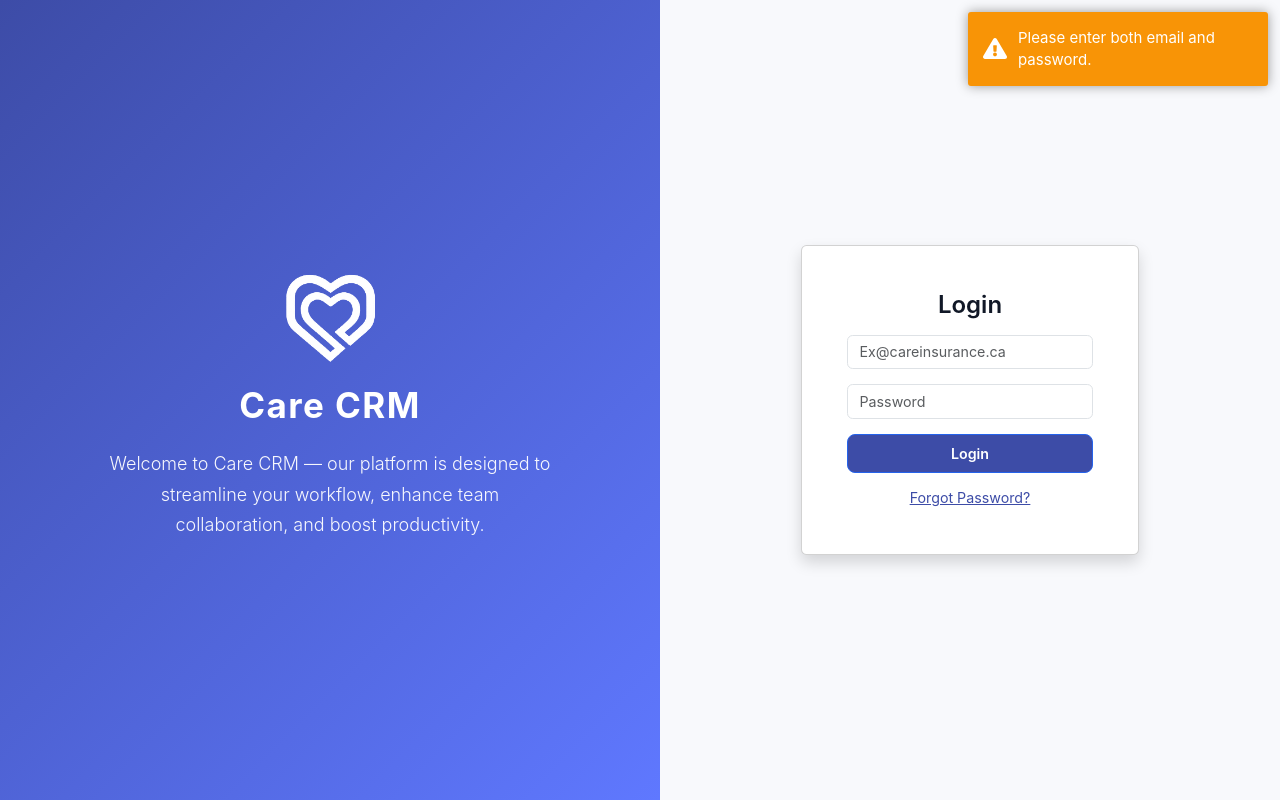
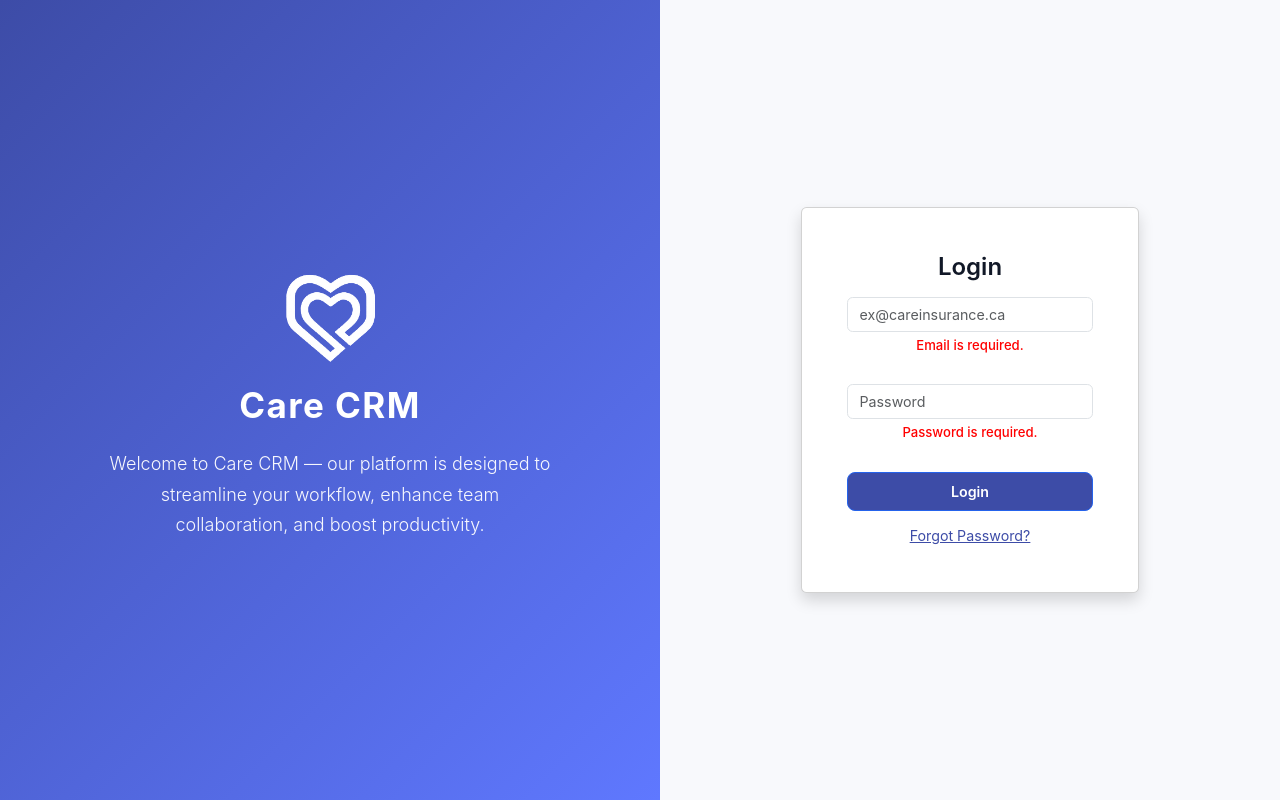
Before and after one commit to frontdesk-beep/Task-Manager-Care-UI, an Angular app: page /login in a window 1280 px wide. Both pictures are taken after a click on the button "Login". Built offline with nearby package versions, Linux system fonts and the light colour scheme.

Commit message:
feat(validation)

```diff
--- a/src/app/pages/dashboard/dashboard.html
+++ b/src/app/pages/dashboard/dashboard.html
@@ -67,7 +67,6 @@
             <option *ngFor="let status of statuses" [value]="status.id">{{ status.name }}</option>
           </select>
           <button type="button" (click)="UpdateTask(task, task.statusId)">Save</button>
-          <!-- <button type="button" (click)="testClick('CLICK')">Save</button> -->
           <a href="/main/task/{{task.id}}" (click)="openTask(task.id); $event.preventDefault()" class="open-link">Open</a>
         </div>
       </article>
--- a/src/app/pages/dashboard/dashboard.ts
+++ b/src/app/pages/dashboard/dashboard.ts
@@ -6,6 +6,7 @@ import { Subscription } from 'rxjs';
 import { TaskService } from '../../services/task.service';
 import { Auth } from '../../services/auth';
 import { TaskStore } from '../../services/task-store.service';
+import { ChangeDetectorRef } from '@angular/core';
 
 @Component({
   selector: 'app-dashboard',
@@ -73,6 +74,7 @@ export class Dashboard implements OnInit, OnDestroy {
     private auth: Auth,
     private taskStore: TaskStore,
     private router: Router,
+    private cdr: ChangeDetectorRef
   ) {
     console.log('Dashboard constructor called');
   }
@@ -92,7 +94,6 @@ export class Dashboard implements OnInit, OnDestroy {
         this.addNames();
       })
     );
-
     this.storeSubs.add(
       this.taskStore.createdTasks$.subscribe((list: any[]) => {
         this.createdTasks = Array.isArray(list) ? list : [];
@@ -109,6 +110,7 @@ export class Dashboard implements OnInit, OnDestroy {
 
     this.loadUsers();
 
+    // important - starts here
     this.taskStore.initForUser(this.currentUserId);
   }
 
@@ -127,7 +129,6 @@ export class Dashboard implements OnInit, OnDestroy {
           : (res?.data || []);
 
         console.log('Users count:', this.users.length);
-
         this.addNames();
       },
       error: (err) => {
@@ -221,7 +222,7 @@ export class Dashboard implements OnInit, OnDestroy {
     ).length;
     this.refreshAssignedView();
     this.refreshCreatedView();
-    // this.cdr.detectChanges();
+     this.cdr.detectChanges();
   }
 
   openTask(id: number) {
@@ -296,6 +297,7 @@ export class Dashboard implements OnInit, OnDestroy {
   }
 
   trackByTaskId(index: number, task: any) {
+    console.log('Dashboard clicked...')
     return task.id;
   }
 
@@ -444,6 +446,9 @@ export class Dashboard implements OnInit, OnDestroy {
     this.paginatedAssignedTasks =
       filtered.slice(start, start + this.itemsPerPage);
     this.uniqueCreatedUsers = this.getUniqueCreatedBy();
+    console.log("assignedTasks:", this.assignedTasks.length);
+console.log("filteredAssignedTasks:", this.filteredAssignedTasks.length);
+console.log("paginatedAssignedTasks:", this.paginatedAssignedTasks.length);
   }
 
 
--- a/src/app/pages/forgotpassword/forgotpassword.html
+++ b/src/app/pages/forgotpassword/forgotpassword.html
@@ -3,7 +3,7 @@
     <input class="form-control mt-3" [(ngModel)]="email" placeholder="Ex@careinsurance.ca">
     <input class="form-control mt-3" [(ngModel)]="newPassword" placeholder="New Password">
     <input class="form-control mt-3" [(ngModel)]="confirmPassword" placeholder="Confirm New Password">
-    <button class="btn btn-primary p-2 mt-3" (click)="resetPassword()" [style.background-color]="'#3d4ca7'" >
+    <button class="btn btn-primary mt-3" (click)="resetPassword()" [style.background-color]="'#3d4ca7'" >
         Reset Password
     </button>
     <a routerLink="/login" class="btn btn-link" [style.color]="'#3d4ca7'" >
--- a/src/app/pages/login/login.css
+++ b/src/app/pages/login/login.css
@@ -0,0 +1,17 @@
+.error-message {
+  display: block;
+  color: red;
+  font-size: 0.875rem;
+  margin-top: 0.25rem;
+  font-weight: 500;
+  height: 1.25rem;
+}
+
+.mb-3 {
+  margin-bottom: 1rem;
+}
+
+.card {
+  width: 100%;
+  max-width: 400px;
+}
--- a/src/app/pages/login/login.html
+++ b/src/app/pages/login/login.html
@@ -1,7 +1,13 @@
 <div class="card p-5 shadow">
     <h1>Login</h1>
-    <input [(ngModel)]="email" class="form-control mt-3" placeholder="Ex@careinsurance.ca" required>
-    <input type="password" class="form-control mt-3" [(ngModel)]="password" placeholder="Password" required>
+    <div class="mb-3">
+        <input [(ngModel)]="email" (blur)="validateEmail()" class="form-control mt-3" placeholder="ex@careinsurance.ca" required>
+        <span class="error-message" *ngIf="emailError">{{ emailError }}</span>
+    </div>
+    <div class="mb-3">
+        <input type="password" class="form-control mt-3" [(ngModel)]="password" (blur)="validatePassword()" placeholder="Password" required>
+        <span class="error-message" *ngIf="passwordError">{{ passwordError }}</span>
+    </div>
     <button class="btn btn-primary mt-3" [style.background-color]="'#3d4ca7'" (click)="onSubmit()">Login</button>
     <a routerLink="/forgotpassword" class="d-block mt-3" [style.color]="'#3d4ca7'" >
         Forgot Password?
--- a/src/app/pages/login/login.ts
+++ b/src/app/pages/login/login.ts
@@ -1,25 +1,60 @@
 import { Component } from '@angular/core';
 import { RouterLink } from '@angular/router';
 import { FormsModule } from '@angular/forms';
+import { CommonModule } from '@angular/common';
 import {Router} from '@angular/router';
 import { Auth } from '../../services/auth';
 import {ToastrService} from 'ngx-toastr';
 
 @Component({
   selector: 'app-login',
-  imports: [RouterLink, FormsModule],
+  imports: [RouterLink, FormsModule, CommonModule],
   templateUrl: './login.html',
   styleUrl: './login.css',
 })
 export class Login {
   email: string = '';
   password: string = '';
+  emailError: string = '';
+  passwordError: string = '';
 
   constructor(private auth: Auth, private router: Router, private toastr: ToastrService) {}
 
+  validateEmail() {
+    this.emailError = '';
+    if (!this.email.trim()) {
+      this.emailError = 'Email is required.';
+      return;
+    }
+    const emailRegex = /^[A-Za-z0-9._%+-]+@careinsurance\.ca$/;
+    if (!emailRegex.test(this.email)) {
+      this.emailError = 'Please use your @careinsurance.ca email';
+      return;
+    }
+  }
+
+  validatePassword() {
+    this.passwordError = '';
+    if (!this.password.trim()) {
+      this.passwordError = 'Password is required.';
+      return;
+    }
+    if (this.password.length < 8) {
+      this.passwordError = 'Password must be at least 8 characters.';
+      return;
+    }
+    const passwordRegex = /^(?=.*[a-z])(?=.*[A-Z])(?=.*\d)(?=.*[@$!%*?&]).{8,}$/;
+    if (!passwordRegex.test(this.password)) {
+      this.passwordError = 'Invalid password format.';
+      return;
+    }
+  }
+
   onSubmit() {
-    if (!this.email.trim() || !this.password.trim()) {
-      this.toastr.warning('Please enter both email and password.');
+    this.validateEmail();
+    this.validatePassword();
+
+    if (this.emailError || this.passwordError) {
       return;
     }
 
--- a/src/app/pages/task-history/task-history.ts
+++ b/src/app/pages/task-history/task-history.ts
@@ -6,6 +6,7 @@ import { forkJoin, of } from 'rxjs';
 import { catchError } from 'rxjs/operators';
 import { TaskService } from '../../services/task.service';
 import { Export } from '../../services/export';
+import { ChangeDetectorRef } from '@angular/core';
 
 @Component({
   selector: 'app-task-history',
@@ -43,7 +44,8 @@ export class TaskHistory implements OnInit {
     private taskService: TaskService,
     private router: Router,
     // public cdr: ChangeDetectorRef,
-    private exportService: Export
+    private exportService: Export,
+    private cdr: ChangeDetectorRef
 
   ) {}
 
@@ -100,6 +102,7 @@ export class TaskHistory implements OnInit {
   }
 
   private loadHistory() {
+    console.log('called loadHistory');
     this.loading = true;
     this.error = null;
 
@@ -111,6 +114,7 @@ export class TaskHistory implements OnInit {
       next: ({ statuses, assigned, created }) => {
         const statusList = this.extractArray(statuses);
         this.statuses = statusList;
+        console.log('statuses:');
         const statusMap = new Map<number, string>(
           statusList.map((status: any) => [
             Number(status.id),
@@ -119,12 +123,14 @@ export class TaskHistory implements OnInit {
         );
         const completedStatusIds = this.createCompletedStatusSet(statusList);
 
+        console.log('assigned tasks:')
         this.completedAssigned = this.extractArray(assigned)
           .map((task: any) => this.normalizeTask(task, statusMap))
           .filter((task: any) =>
             completedStatusIds.has(task.statusId) || this.isCompletedStatus(task.statusName)
           );
 
+        console.log('created tasks:');
         this.completedCreated = this.extractArray(created)
           .map((task: any) => this.normalizeTask(task, statusMap))
           .filter((task: any) =>
@@ -138,7 +144,7 @@ export class TaskHistory implements OnInit {
         console.error('Failed to load task history', err);
         this.error = 'Failed to load task history. Please try again.';
         this.loading = false;
-        // this.cdr.detectChanges();
+         this.cdr.detectChanges();
       }
     });
   }
@@ -316,4 +322,12 @@ export class TaskHistory implements OnInit {
     const tasks = this.getFilteredAndSortedAssignedTasks();
     this.exportService.exportPdf(tasks, 'Completed_Assigned_Tasks_Export');
   }
+
+  trackByUserId(index: number, item: any): any {
+    return item.id;
+  }
+
+  trackByTaskId(index: number, item: any): any {
+    return item.id;
+  }
 }
```
Also changed, not shown: src/app/pages/task-history/task-history.html (+9 -9 lines).
